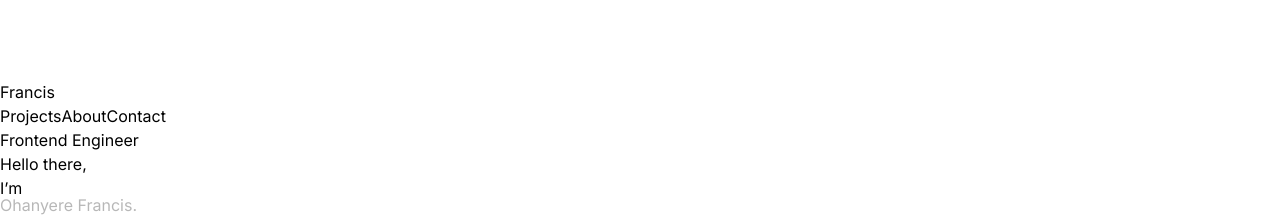
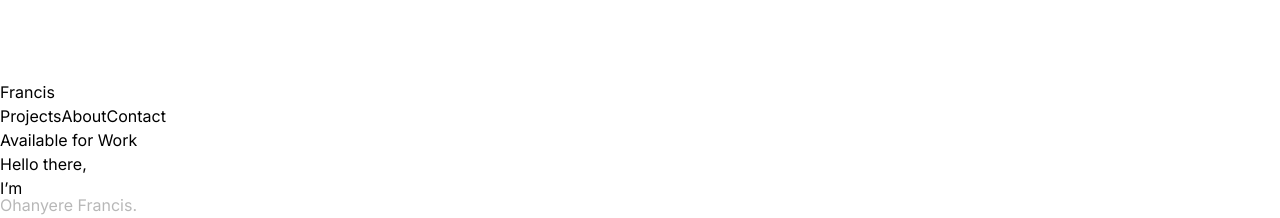
Before and after one commit to ohanyere/another-portfolio, a React (Vite) app: page / in a window 1280 px wide. Shown: the part 1200-1418 px from the top of the page. Built offline with nearby package versions, Linux system fonts and the light colour scheme.

Commit message:
style: fix the deafult mx width

```diff
--- a/src/components/Hero.tsx
+++ b/src/components/Hero.tsx
@@ -5,23 +5,23 @@ export default function Hero() {
     <section className="text-center py-20 sm:py-28 md:py-16 px-4">
       <div className="flex flex-col items-center gap-6">
 
-        {/* Badge */}
-        <div className="inline-block rounded-full bg-blue-900/10 dark:bg-blue-400 px-4 py-1.5 text-sm font-medium text-primary dark:text-primary/90">
-          Frontend Engineer
+
+        <div className="inline-block rounded-full bg-blue-900/10 dark:bg-blue-400 px-4 py-2 text-sm font-medium text-primary dark:text-primary/90">
+          Available for Work
         </div>
 
-        {/* Greeting */}
+
         <div className="text-2xl font-medium text-black dark:text-white">
           Hello there,
         </div>
 
-        {/* Animated Name Line */}
+
         <div className="flex items-center justify-center text-3xl sm:text-4xl font-black text-black dark:text-white gap-3">
           <span>I’m</span>
           <TextCycle />
         </div>
 
-        {/* Subtext */}
+
         <p className="max-w-2xl text-base sm:text-lg font-normal text-gray-600 dark:text-gray-400">
           I’m a full-stack developer who builds functional and efficient web applications using React, Next.js, and TypeScript, focusing on clean code and practical solutions.
         </p>
```
